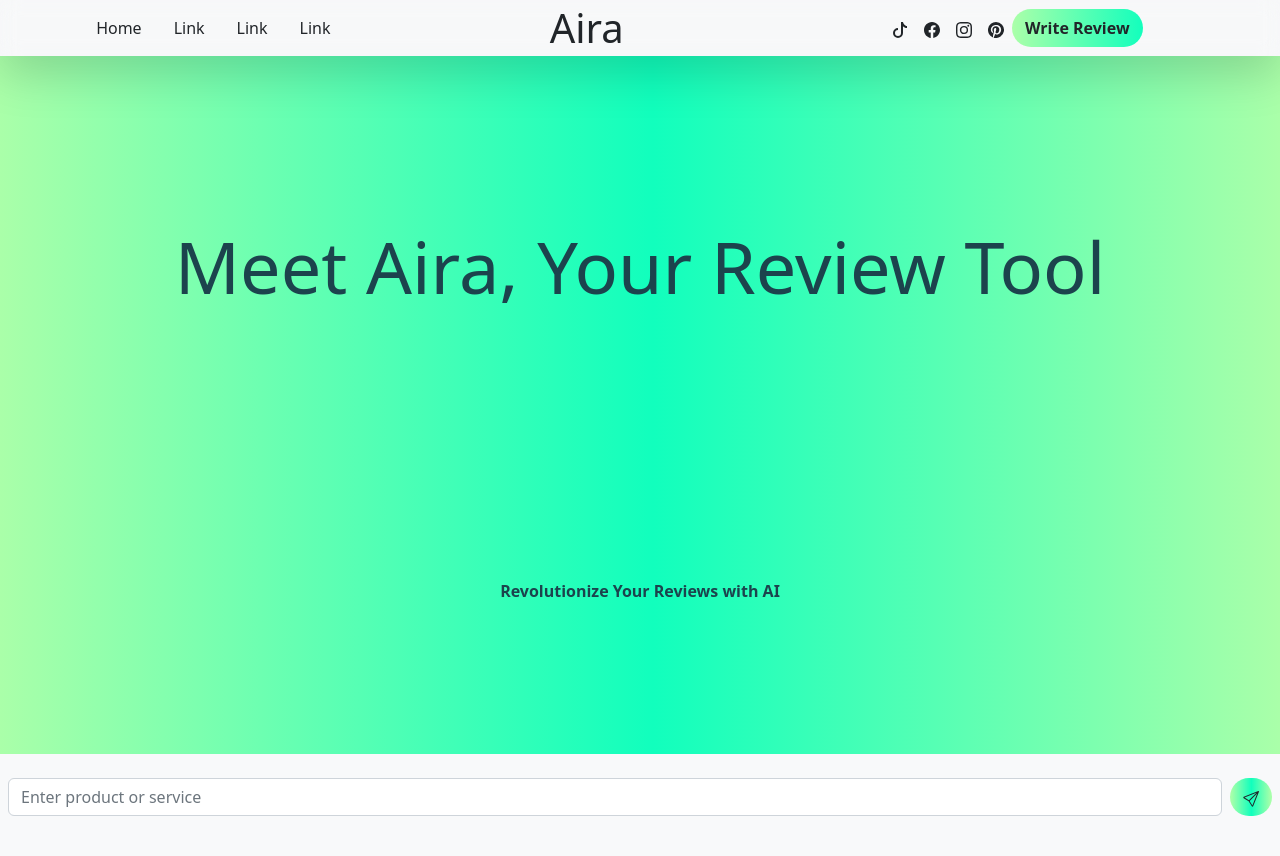
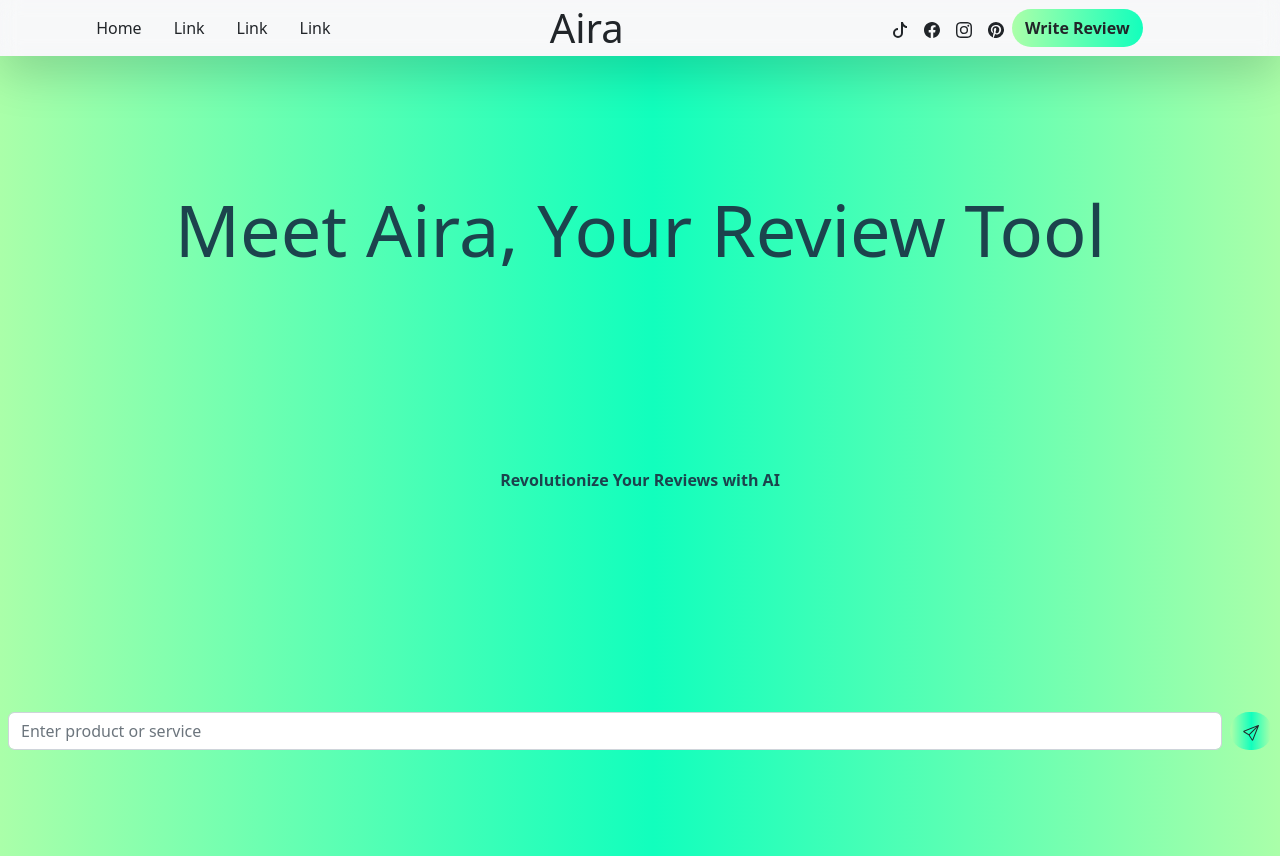
Before and after one commit to yohanJS/aira-app, a Vue app: page / in a window 1280 px wide. Built offline with nearby package versions, Linux system fonts and the light colour scheme.

Commit message:
testing new layout

```diff
--- a/src/components/GenerateReviewSection.vue
+++ b/src/components/GenerateReviewSection.vue
@@ -36,7 +36,7 @@
       </div>
     </div>
   </form>
-  <div class="col-xs-12 mt-0 p-2">
+  <div class="col-xs-12 mt-0">
     <button class="btn rounded-pill btn-grad text-dark fw-bold m-0 mt-3"
       v-if="positiveWords.length > 0 || negativeWords.length > 0" @click="generateReview">
       <div v-if="!displaySpinnerReview">
--- a/src/components/Hero.vue
+++ b/src/components/Hero.vue
@@ -43,11 +43,7 @@ export default {
         </p>
         <!-- More content will be displayed here -->
       </div>
-    </div>
-
-    <!-- GenerateReviewSection always visible at the bottom -->
-    <div class="row g-0">
-      <div class="col-12">
+      <div class="col-md-12">
         <GenerateReviewSection />
       </div>
     </div>
```
